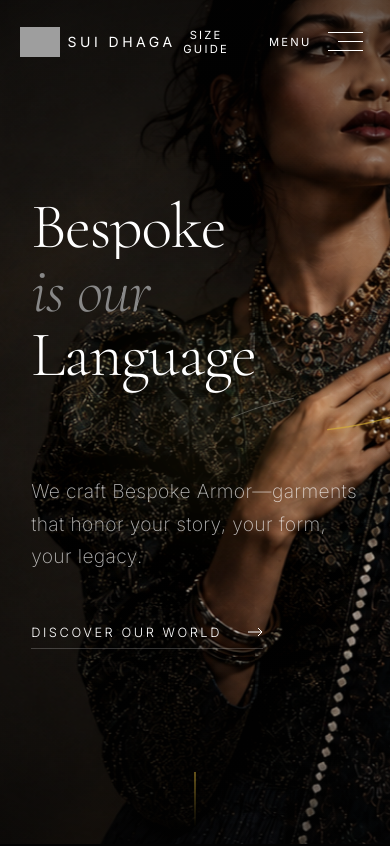
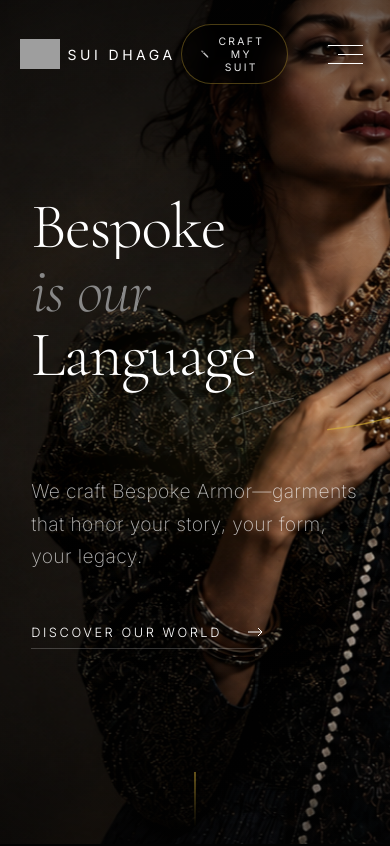
Before and after one commit to rachierich24/sui-dhaga, a React (Vite) app: page / in a window 390 px wide. Shown: the top 846 px of the page. Built offline with nearby package versions, Linux system fonts and the light colour scheme; grey boxes are pictures that could not be loaded.

Commit message:
feat: mobile optimization, premium 'Craft My Suit' flow & WhatsApp integration with Australian number

```diff
--- a/src/App.jsx
+++ b/src/App.jsx
@@ -94,7 +94,7 @@ export default function App() {
             </FadeIn>
             <FadeIn delay={0.4}>
               <a
-                href="https://wa.me/910000000000"
+                href="https://wa.me/61470270478"
                 target="_blank"
                 rel="noopener noreferrer"
                 className="book-btn"
--- a/src/components/Navbar.jsx
+++ b/src/components/Navbar.jsx
@@ -3,11 +3,13 @@ import { motion } from 'framer-motion';
 import logoImg from '../assets/images/logo.png';
 import SidebarMenu from './SidebarMenu';
 import SizeGuide from './SizeGuide';
+import { useMobile } from './MotionHelpers';
 
 const Navbar = () => {
   const [scrolled, setScrolled] = useState(false);
   const [menuOpen, setMenuOpen] = useState(false);
   const [sizeOpen, setSizeOpen] = useState(false);
+  const isMobile = useMobile();
 
   useEffect(() => {
     const handleScroll = () => {
@@ -59,23 +61,42 @@ const Navbar = () => {
         {/* Right Hamburger */}
         <div style={{ flex: 1, display: 'flex', justifyContent: 'flex-end', alignItems: 'center', gap: '2rem', zIndex: 10000 }}>
 
-          <button
+          <motion.button
             onClick={() => { setSizeOpen(true); setMenuOpen(false); }}
+            whileHover={{
+              borderColor: 'rgba(212, 175, 55, 0.9)',
+              boxShadow: '0 0 20px rgba(212, 175, 55, 0.2), inset 0 0 20px rgba(212, 175, 55, 0.05)',
+              color: '#D4AF37',
+            }}
+            whileTap={{ scale: 0.97 }}
+            transition={{ duration: 0.25, ease: 'easeOut' }}
             style={{
-              background: 'transparent',
-              border: 'none',
-              color: '#fff',
+              background: 'rgba(0,0,0,0.3)',
+              backdropFilter: 'blur(8px)',
+              WebkitBackdropFilter: 'blur(8px)',
+              border: '1px solid rgba(212, 175, 55, 0.35)',
+              color: 'rgba(255,255,255,0.9)',
               cursor: 'pointer',
               fontFamily: 'var(--font-sans)',
-              fontSize: '0.7rem',
-              letterSpacing: '0.2em',
+              fontSize: '0.65rem',
+              letterSpacing: '0.22em',
               textTransform: 'uppercase',
-              display: menuOpen ? 'none' : 'block'
+              display: menuOpen ? 'none' : 'flex',
+              alignItems: 'center',
+              gap: '0.5rem',
+              padding: '0.6rem 1.2rem',
+              borderRadius: '30px',
             }}
-            className="size-guide-btn"
+            className="craft-my-suit-btn"
           >
-            SIZE GUIDE
-          </button>
+            {/* Tilted Needle icon */}
+            <svg width="12" height="12" viewBox="0 0 12 20" fill="none" style={{ opacity: 0.85, transform: 'rotate(-45deg)' }}>
+              <path d="M6 0 C5 0, 4.5 1.5, 4.5 4 V16 C4.5 18.5, 5.2 20, 6 20 C6.8 20, 7.5 18.5, 7.5 16 V4 C7.5 1.5, 7 0, 6 0Z" fill="currentColor"/>
+              <ellipse cx="6" cy="4.8" rx="1.2" ry="2" fill="#050505" opacity="0.9"/>
+              <circle cx="6" cy="19.2" r="0.8" fill="white" style={{ filter: 'drop-shadow(0 0 2px white)' }}/>
+            </svg>
+            CRAFT MY SUIT
+          </motion.button>
 
           <button
             onClick={() => { setMenuOpen(!menuOpen); setSizeOpen(false); }}
@@ -92,6 +113,7 @@ const Navbar = () => {
             }}
             className="hamburger-btn"
           >
+{!isMobile && (
             <motion.span
               animate={{ opacity: menuOpen ? 0 : 1 }}
               style={{
@@ -104,6 +126,7 @@ const Navbar = () => {
             >
               MENU
             </motion.span>
+            )}
             <div style={{ display: 'flex', flexDirection: 'column', gap: '8px', width: '35px' }}>
               <motion.div
                 animate={{ rotate: menuOpen ? 45 : 0, y: menuOpen ? 9 : 0 }}
--- a/src/components/SizeGuide.jsx
+++ b/src/components/SizeGuide.jsx
@@ -19,6 +19,35 @@ const SizeGuide = ({ isOpen, setSizeOpen }) => {
 
   const handleSizeChange = (id, value) => {
     setSizes(prev => ({ ...prev, [id]: value }));
+  };
+
+  const handleSubmitToWhatsApp = () => {
+    const today = new Date().toLocaleDateString('en-AU', { day: 'numeric', month: 'long', year: 'numeric' });
+
+    let message = `✂️ *SUI DHAGA — Bespoke Order Request*\n`;
+    message += `📅 Date: ${today}\n`;
+    message += `━━━━━━━━━━━━━━━━━━━━\n\n`;
+    message += `Hello Sui Dhaga Team,\n\nI would like to place a bespoke order. Please find my measurements below:\n\n`;
+
+    message += `👗 *KAMEEZ MEASUREMENTS:*\n`;
+    measurements.kameez.forEach(item => {
+      const val = sizes[item.num] ? `${sizes[item.num]} inches` : '—';
+      message += `  • ${item.title}: *${val}*\n`;
+    });
+
+    message += `\n👖 *SALWAR MEASUREMENTS:*\n`;
+    measurements.salwar.forEach(item => {
+      const val = sizes[item.num] ? `${sizes[item.num]} inches` : '—';
+      message += `  • ${item.title}: *${val}*\n`;
+    });
+
+    message += `\n━━━━━━━━━━━━━━━━━━━━\n`;
+    message += `I look forward to hearing from you regarding fabric options, timeline, and pricing.\n\nWarm regards 🙏`;
+
+    const encodedMessage = encodeURIComponent(message);
+    const whatsappUrl = `https://wa.me/61470270478?text=${encodedMessage}`;
+
+    window.open(whatsappUrl, '_blank');
   };
 
   const overlayVariants = {
@@ -111,18 +140,26 @@ const SizeGuide = ({ isOpen, setSizeOpen }) => {
             </button>
           </div>
 
-          <div style={{ display: 'flex', flexDirection: isMobile ? 'column' : 'row', flex: 1, overflow: 'hidden' }}>
+          <div
+            className={isMobile ? "size-guide-scroll" : ""}
+            style={{
+              display: 'flex',
+              flexDirection: isMobile ? 'column' : 'row',
+              flex: 1,
+              overflowY: isMobile ? 'auto' : 'hidden'
+            }}
+          >
 
             {/* Left/Top Side: SVG Animation */}
             <div style={{
               flex: isMobile ? 'none' : 1,
-              height: isMobile ? '260px' : 'auto',
+              height: isMobile ? '50vh' : 'auto',
               display: 'flex',
               alignItems: 'center',
               justifyContent: 'center',
               borderRight: isMobile ? 'none' : '1px solid rgba(255,255,255,0.05)',
-              borderBottom: isMobile ? '1px solid rgba(255,255,255,0.05)' : 'none',
-              position: 'relative',
+              position: isMobile ? 'sticky' : 'relative',
+              top: 0,
               backgroundColor: '#020202',
               zIndex: 10
             }}>
@@ -198,12 +235,27 @@ const SizeGuide = ({ isOpen, setSizeOpen }) => {
             </div>
 
             {/* Right/Bottom Side: The List & Inputs */}
-            <div style={{ flex: 1, position: 'relative' }}>
-              <div className="size-guide-scroll" style={{ position: 'absolute', inset: 0, overflowY: 'auto', padding: isMobile ? '2rem 1.5rem' : '10vh 5vw' }}>
+            <div
+               className={!isMobile ? "size-guide-scroll" : ""}
+               style={{
+                 flex: 1,
+                 position: 'relative',
+                 zIndex: 20,
+                 overflowY: isMobile ? 'visible' : 'auto'
+               }}
+            >
+              <div style={{
+                padding: isMobile ? '3rem 1.5rem 10vh' : '10vh 5vw',
+                borderTopLeftRadius: isMobile ? '24px' : '0',
+                borderTopRightRadius: isMobile ? '24px' : '0',
+                boxShadow: isMobile ? '0 -15px 40px rgba(0,0,0,0.9)' : 'none',
+                backgroundColor: isMobile ? '#050505' : 'transparent',
+                minHeight: isMobile ? '100vh' : 'auto',
+              }}>
 
               <div style={{ marginBottom: isMobile ? '2rem' : '6vh' }}>
                 <h2 style={{ fontFamily: 'var(--font-serif)', fontSize: 'clamp(2rem, 4vw, 3.5rem)', fontWeight: 300, marginBottom: '1rem', lineHeight: 1.1 }}>
-                  Bespoke Form
+                  Craft My Suit
                 </h2>
                 <p style={{ color: 'rgba(255,255,255,0.5)', maxWidth: '400px', fontSize: '0.9rem', lineHeight: 1.8, fontWeight: 300 }}>
                   Select a measurement below to view the guide, and carefully enter your size.
@@ -384,21 +436,31 @@ const SizeGuide = ({ isOpen, setSizeOpen }) => {
                       Next: Salwar Measurements →
                     </button>
                   ) : (
-                    <button style={{
-                      background: '#D4AF37',
+                    <button
+                      onClick={handleSubmitToWhatsApp}
+                      style={{
+                        background: 'linear-gradient(135deg, #D4AF37 0%, #B8962E 100%)',
                         color: '#000',
                         border: 'none',
-                      padding: '1rem 3rem',
+                        padding: '1.1rem 2.5rem',
                         fontFamily: 'var(--font-sans)',
-                      fontSize: '0.8rem',
-                      letterSpacing: '0.2em',
+                        fontSize: '0.75rem',
+                        letterSpacing: '0.25em',
                         textTransform: 'uppercase',
                         cursor: 'pointer',
                         borderRadius: '2px',
-                      fontWeight: 600,
-                      boxShadow: '0 10px 30px rgba(212, 175, 55, 0.2)'
-                    }}>
-                      Save Measurements
+                        fontWeight: 700,
+                        boxShadow: '0 15px 40px rgba(212, 175, 55, 0.35)',
+                        display: 'flex',
+                        alignItems: 'center',
+                        gap: '0.8rem',
+                      }}
+                    >
+                      {/* WhatsApp icon */}
+                      <svg width="16" height="16" viewBox="0 0 24 24" fill="currentColor">
+                        <path d="M17.472 14.382c-.297-.149-1.758-.867-2.03-.967-.273-.099-.471-.148-.67.15-.197.297-.767.966-.94 1.164-.173.199-.347.223-.644.075-.297-.15-1.255-.463-2.39-1.475-.883-.788-1.48-1.761-1.653-2.059-.173-.297-.018-.458.13-.606.134-.133.298-.347.446-.52.149-.174.198-.298.298-.497.099-.198.05-.371-.025-.52-.075-.149-.669-1.612-.916-2.207-.242-.579-.487-.5-.669-.51-.173-.008-.371-.01-.57-.01-.198 0-.52.074-.792.372-.272.297-1.04 1.016-1.04 2.479 0 1.462 1.065 2.875 1.213 3.074.149.198 2.096 3.2 5.077 4.487.709.306 1.262.489 1.694.625.712.227 1.36.195 1.871.118.571-.085 1.758-.719 2.006-1.413.248-.694.248-1.289.173-1.413-.074-.124-.272-.198-.57-.347m-5.421 7.403h-.004a9.87 9.87 0 01-5.031-1.378l-.361-.214-3.741.982.998-3.648-.235-.374a9.86 9.86 0 01-1.51-5.26c.001-5.45 4.436-9.884 9.888-9.884 2.64 0 5.122 1.03 6.988 2.898a9.825 9.825 0 012.893 6.994c-.003 5.45-4.437 9.884-9.885 9.884m8.413-18.297A11.815 11.815 0 0012.05 0C5.495 0 .16 5.335.157 11.892c0 2.096.547 4.142 1.588 5.945L.057 24l6.305-1.654a11.882 11.882 0 005.683 1.448h.005c6.554 0 11.89-5.335 11.893-11.893a11.821 11.821 0 00-3.48-8.413Z"/>
+                      </svg>
+                      Proceed to Book Order
                     </button>
                   )}
                 </div>
```
Also changed, not shown: src/components/CreativesAtWork.jsx (+12 -12 lines), src/index.css (+6 -3 lines), src/components/HorizontalScrollProcess.jsx (line endings or trailing spaces). Lines whose indentation alone changed are shown as unchanged.
